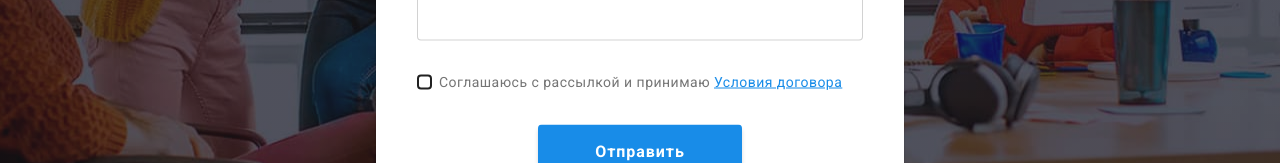
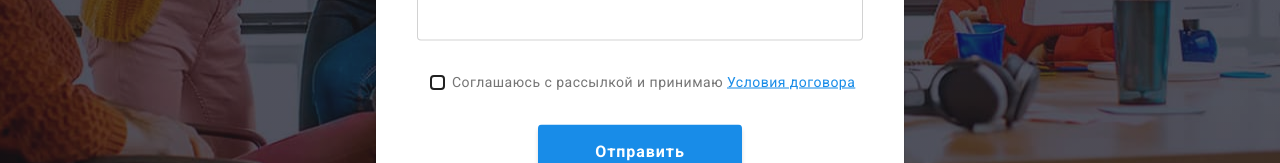
Before and after one commit to Anatoliy-Mostovoy/goit-markup-hw-06, a plain HTML site: page index.html in a window 1280 px wide. Both pictures are taken after a click on the button "Заказать услугу". Shown: the part 486-649 px from the top of the page. Drawn offline with nearby package versions, Linux system fonts and the light colour scheme.

Commit message:
Сделан клик по чекбрксу

```diff
--- a/css/style.css
+++ b/css/style.css
@@ -832,6 +832,7 @@
 }
 
 .policy{
+    position: relative;
     display: flex;
     align-items: center;
     margin: 0px;
@@ -840,6 +841,7 @@
 }
 
 .policy-lable {
+    margin-left: 35px;
     font-size: 14px;
     line-height: 1.71;
     cursor: pointer;
@@ -916,6 +918,10 @@
 }
 
 .check-icon{
+    position: absolute;
+    left: 13px;
+    top: 50%;
+    transform: translateY(-50%);
     display: inline-block;
     margin-right: 7px;
     width: 15px;
@@ -924,7 +930,6 @@
     border-radius: 4px;
     transition-duration: 250ms;
     transition-timing-function: cubic-bezier(0.4, 0, 0.2, 1);
-
 }
 
 .checkbox:checked + .check-icon{
--- a/index.html
+++ b/index.html
@@ -434,10 +434,10 @@
                     <textarea name="feedback" id="feedback" placeholder="Введите текст"></textarea>
                 </div>
                 <div class="policy">
-                    <input class="checkbox" type="checkbox" name="policy" id="policy">
-                    <span class="check-icon"></span>
                     <label for="policy" class="policy-lable">Соглашаюсь с рассылкой и принимаю
                     <a href="#" class="link-policy">Условия договора</a>
+                    <input class="checkbox" type="checkbox" name="policy" id="policy">
+                    <class class="check-icon"></class>
                 </label>
                 </div>
 
```
